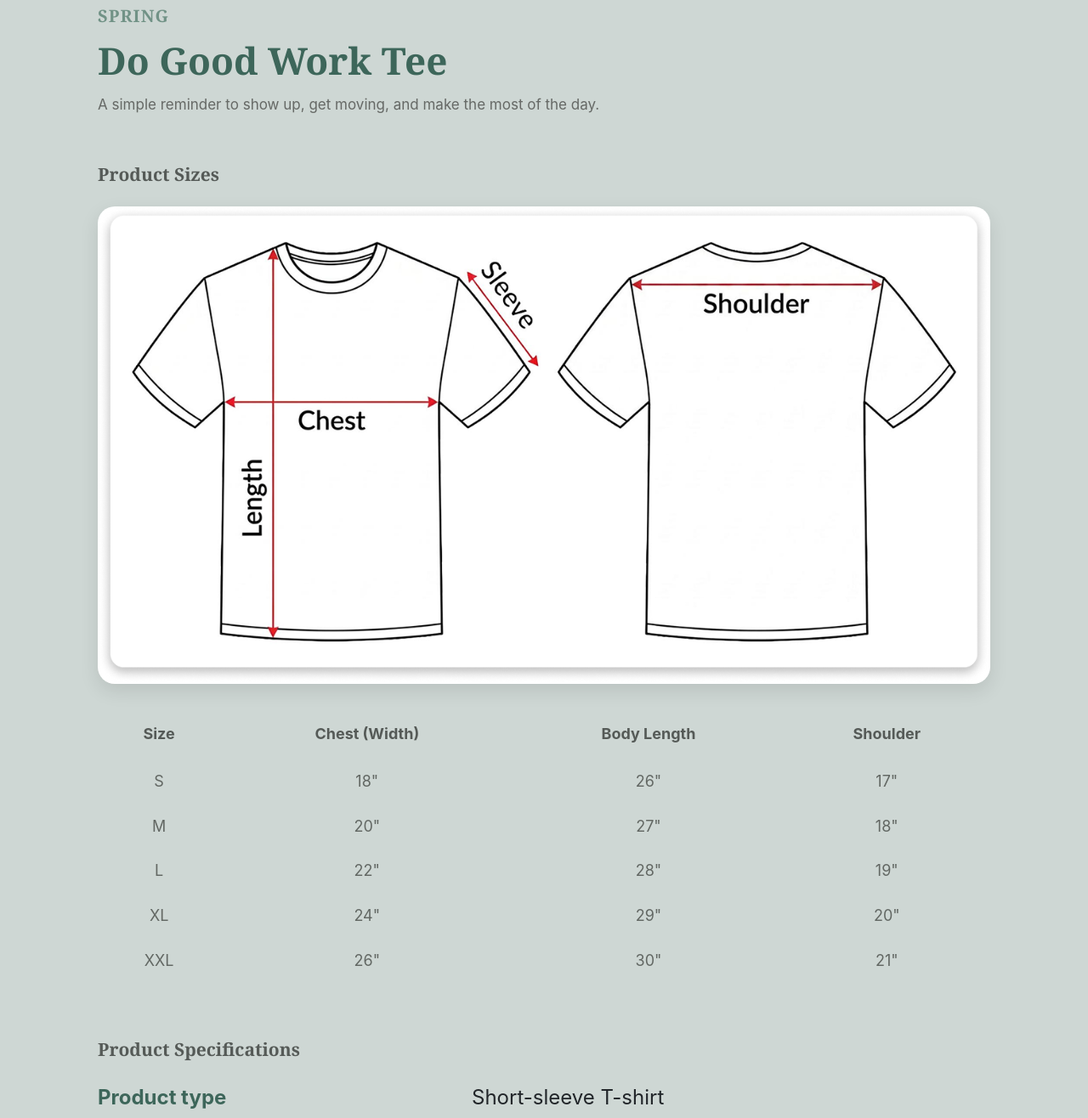
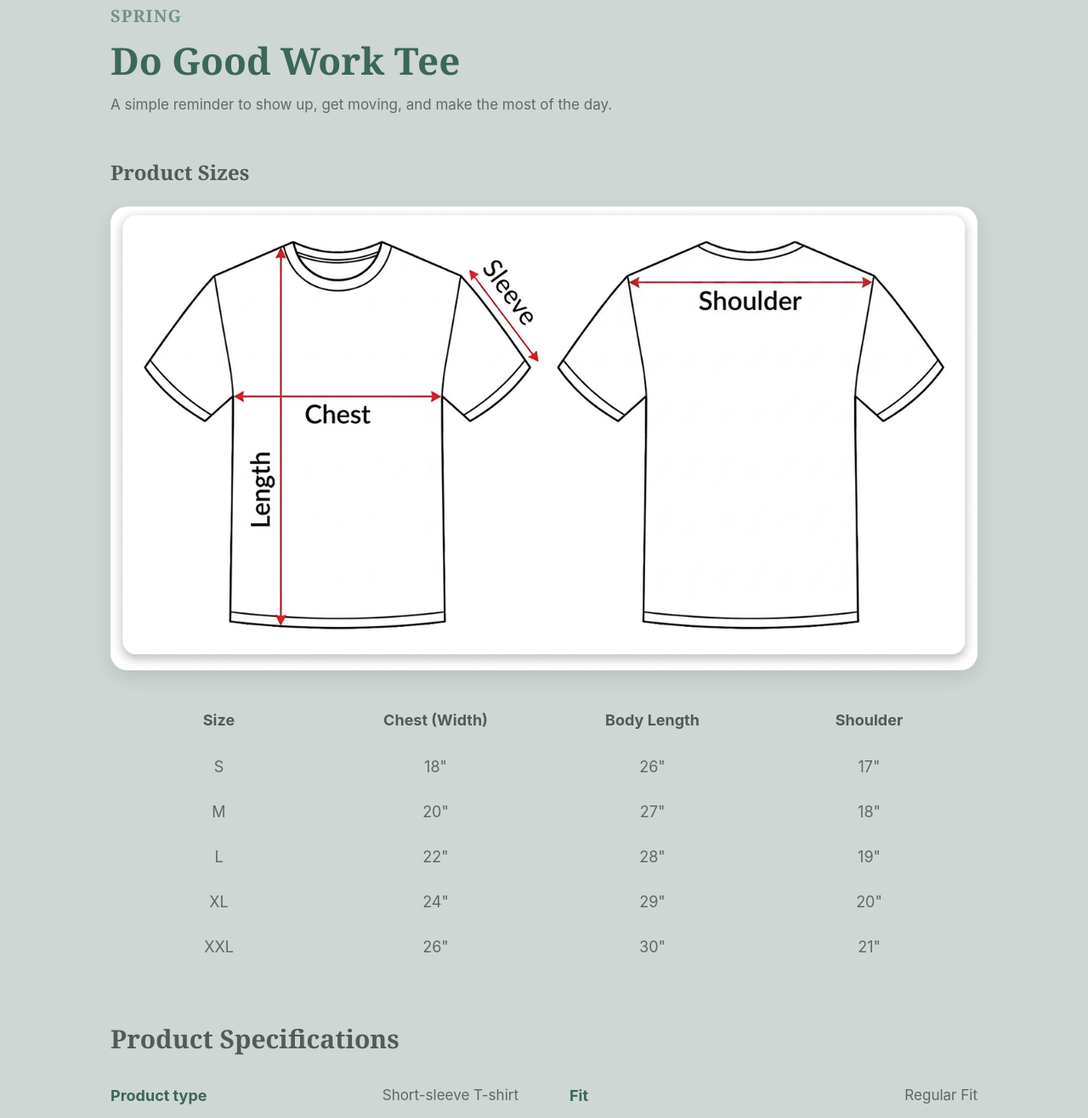
Before and after one commit to jajaja33e/MMS142, a plain HTML site: page shop_product 1.html in a window 1280 px wide. Shown: the part 957-2273 px from the top of the page at 85% size. Drawn offline with nearby package versions, Linux system fonts and the light colour scheme.

Commit message:
Product Page Changes, improved

```diff
--- a/css/style.css
+++ b/css/style.css
@@ -422,30 +422,32 @@ a.btn.hero-button:focus {
     transition: opacity 0.3s ease;
 }
 
-
+/* PRODUCT INFORMATION SECTION */
 
 .product-information-section {
     background: #ced8d4;
-    padding: 80px 0;
     width: 100%;
+    padding: clamp(25px, 5vw, 80px) 0;
+    box-sizing: border-box;
 }
 
 .product-information-section .container {
+    width: 100%;
     max-width: 1200px;
     margin: 0 auto;
+    padding-left: clamp(12px, 3vw, 35px);
+    padding-right: clamp(12px, 3vw, 35px);
 }
 
 
-
-
 .product-introduction {
-    margin-bottom: 55px;
+    margin-bottom: clamp(25px, 4vw, 55px);
 }
 
 .product-brand {
     color: #719286;
     font-family: Georgia, serif;
-    font-size: 20px;
+    font-size: clamp(15px, 2vw, 20px);
     font-weight: 600;
     margin-bottom: 10px;
     letter-spacing: 1px;
@@ -453,8 +455,7 @@ a.btn.hero-button:focus {
 
 .product-introduction h2 {
     color: #3d665a;
-    font-family: Georgia, serif;
-    font-size: clamp(32px, 4vw, 44px);
+    font-size: clamp(26px, 4vw, 44px);
     font-weight: 700;
     line-height: 1.2;
     margin-bottom: 12px;
@@ -462,61 +463,23 @@ a.btn.hero-button:focus {
 
 .product-introduction > p:last-child {
     color: #666966;
-    font-size: 17px;
-    line-height: 1.7;
-    margin: 0;
-}
-
-.product-information-section {
-    background: #ced8d4;
-    padding: 80px 0;
-    width: 100%;
-}
-
-.product-information-section .container {
-    max-width: 1200px;
-    margin: 0 auto;
-}
-
-
-.product-introduction {
-    margin-bottom: 55px;
-}
-
-.product-brand {
-    color: #719286;
-    font-size: 20px;
-    font-weight: 600;
-    margin-bottom: 10px;
-    letter-spacing: 1px;
-}
-
-.product-introduction h2 {
-    color: #3d665a;
-    font-size: clamp(32px, 4vw, 44px);
-    font-weight: 700;
-    line-height: 1.2;
-    margin-bottom: 12px;
-}
-
-.product-introduction > p:last-child {
-    color: #666966;
-    font-size: 17px;
+    font-size: clamp(14px, 1.5vw, 17px);
     line-height: 1.7;
     margin: 0;
 }
 
 
 .product-size-guide {
-    margin-bottom: 65px;
+    width: 100%;
+    margin-bottom: clamp(30px, 5vw, 65px);
 }
 
 .product-size-guide h3,
 .product-specifications h3 {
     color: #555a57;
-    font-size: 21px;
+    font-size: clamp(19px, 2.5vw, 24px);
     font-weight: 700;
-    margin-bottom: 25px;
+    margin-bottom: clamp(12px, 2vw, 25px);
 }
 
 
@@ -525,26 +488,27 @@ a.btn.hero-button:focus {
 .size-guide-image {
     display: block;
     width: 100%;
+    max-width: 100%;
     height: auto;
     object-fit: contain;
     background: #ffffff;
-    border-radius: 3px;
-    margin-bottom: 25px;
+    border-radius: 20px;
+    margin-bottom: clamp(15px, 3vw, 30px);
     box-shadow: 0 8px 22px rgba(0, 0, 0, 0.10);
 }
 
 
-
-
 .table-responsive {
     width: 100%;
+    max-width: 100%;
     overflow-x: auto;
     -webkit-overflow-scrolling: touch;
 }
 
 .size-chart {
     width: 100%;
-    min-width: 550px;
+    min-width: 0;
+    table-layout: fixed;
     border-collapse: collapse;
     text-align: center;
     margin-bottom: 0;
@@ -553,20 +517,22 @@ a.btn.hero-button:focus {
 
 .size-chart th {
     color: #555a57;
-    font-size: 18px;
+    font-size: clamp(10px, 1.5vw, 18px);
     font-weight: 700;
-    padding: 15px 12px;
+    padding: clamp(6px, 1.2vw, 15px) clamp(2px, 1vw, 12px);
     border: none;
     background: transparent;
-    white-space: nowrap;
+    white-space: normal;
+    overflow-wrap: break-word;
 }
 
 .size-chart td {
     color: #626763;
-    font-size: 18px;
-    padding: 12px;
+    font-size: clamp(11px, 1.5vw, 18px);
+    padding: clamp(6px, 1vw, 12px) 2px;
     border: none;
     background: transparent;
+    overflow-wrap: break-word;
 }
 
 .size-chart tbody tr {
@@ -577,19 +543,24 @@ a.btn.hero-button:focus {
     background: rgba(255, 255, 255, 0.25);
 }
 
-
 .product-specifications {
-    margin-top: 60px;
+    width: 100%;
+    margin-top: clamp(30px, 5vw, 60px);
 }
 
 .product-specifications h3 {
-    margin-bottom: 25px;
-    font-size: 30px;
+    font-size: clamp(23px, 3vw, 30px);
+    margin-bottom: clamp(15px, 3vw, 30px);
 }
 
 .specifications-list {
     display: grid;
-    column-gap: 60px;
+    grid-template-columns: repeat(
+        auto-fit,
+        minmax(min(100%, 400px), 1fr)
+    );
+    column-gap: clamp(20px, 5vw, 60px);
+    row-gap: clamp(15px, 2vw, 25px);
     margin: 0;
     padding: 0;
 }
@@ -597,23 +568,30 @@ a.btn.hero-button:focus {
 .specification-item {
     display: flex;
     align-items: flex-start;
-    font-size: 24px;
-    gap: 20px;
-    padding: 0px 0;
+    gap: clamp(10px, 2vw, 20px);
+    min-width: 0;
+    padding: 5px 0;
+    border: none;
 }
 
 .specification-item dt {
     color: #3d665a;
-    font-size: 24px;
+    font-size: clamp(13px, 1.6vw, 18px);
     font-weight: 700;
-    flex: 0 0 40%;
+    flex: 0 1 40%;
+    min-width: 0;
 }
 
-
-.product-information-section {
-    box-sizing: border-box;
+.specification-item dd {
+    color: #626763;
+    font-size: clamp(12px, 1.5vw, 17px);
+    text-align: right;
+    flex: 1;
+    min-width: 0;
+    margin: 0;
+    overflow-wrap: anywhere;
 }
-
+.product-information-section,
 .product-information-section * {
     box-sizing: border-box;
 }
@@ -622,76 +600,13 @@ a.btn.hero-button:focus {
 .product-size-guide,
 .product-specifications {
     width: 100%;
+    min-width: 0;
 }
 
-.specification-item {
-    min-width: 0;
-}
-.product-size-guide {
-    margin-bottom: 65px;
+.product-information-section img {
+    max-width: 100%;
 }
 
-.product-size-guide h3,
-.product-specifications h3 {
-    color: #555a57;
-    font-size: 21px;
-    font-weight: 700;
-    margin-bottom: 25px;
-}
-
-.size-guide-image {
-    display: block;
-    width: 100%;
-    height: auto;
-    object-fit: contain;
-    background: #ffffff;
-    border-radius: 20px;
-    margin-bottom: 30px;
-    box-shadow: 0 8px 22px rgba(0, 0, 0, 0.10);
-}
-
-
-
-.table-responsive {
-    width: 100%;
-    overflow-x: auto;
-    -webkit-overflow-scrolling: touch;
-}
-
-.size-chart {
-    width: 100%;
-    min-width: 550px;
-    border-collapse: collapse;
-    text-align: center;
-    margin-bottom: 0;
-    background: transparent;
-}
-
-.size-chart th {
-    color: #555a57;
-    font-size: 18px;
-    font-weight: 700;
-    padding: 15px 12px;
-    border: none;
-    background: transparent;
-    white-space: nowrap;
-}
-
-.size-chart td {
-    color: #626763;
-    font-size: 18px;
-    padding: 12px;
-    border: none;
-    background: transparent;
-}
-
-.size-chart tbody tr {
-    transition: background 0.2s ease;
-}
-
-.size-chart tbody tr:hover {
-    background: rgba(255, 255, 255, 0.25);
-}
 
 
 /* Terms and Condition */
--- a/shop_product 1.html
+++ b/shop_product 1.html
@@ -94,10 +94,10 @@
 
                     <div class="col-12">
 
-                        <a href="shop page.html" class="back-to-shop"
+                        <a href="shop page.html" style="text-decoration: none;" class="back-to-shop"
                             aria-label="Back to shop">
 
-                            <span style="font-size: 60px;" aria-hidden="true">←</span>
+                            <span style="font-size: 60px; color: black;" aria-hidden="true">←</span>
 
                         </a>
 
```
Also changed, not shown: shop page.html (+4 -4 lines).
